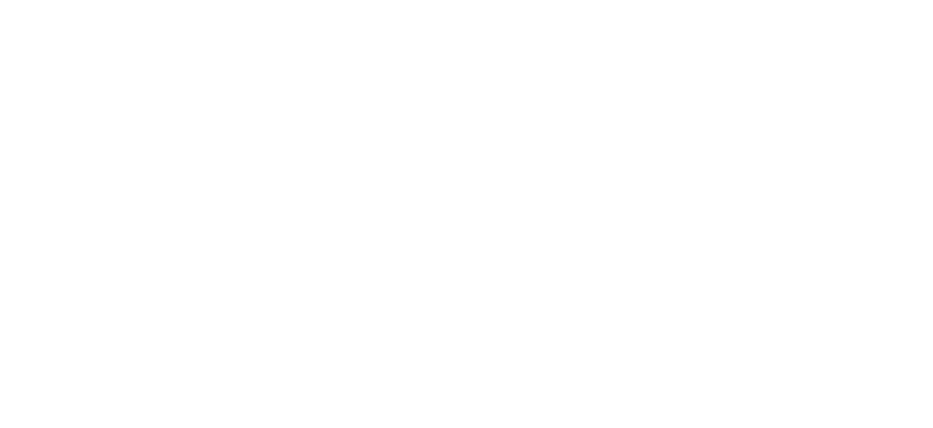
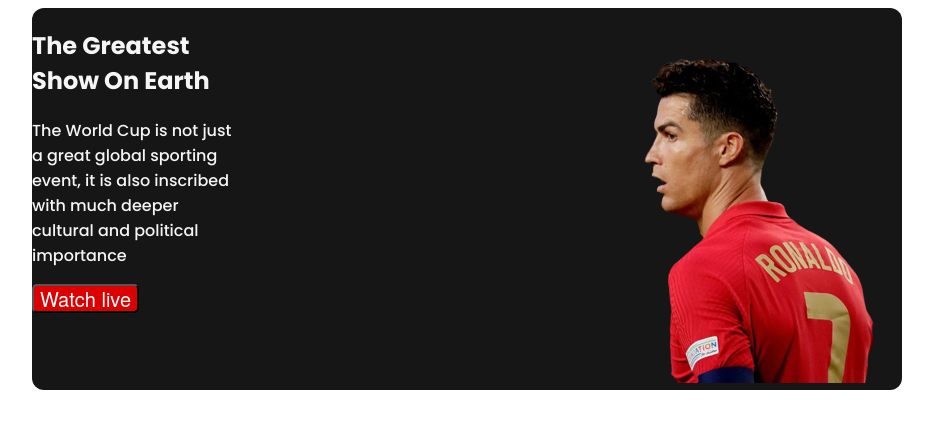
Before and after one commit to asadurrahman96/football-buzz, a plain HTML site: page index.html in a window 1280 px wide. Shown: the whole page, without its empty margins (173-1106 px from the left). Drawn offline with Linux system fonts and the light colour scheme.

Commit message:
top section added

```diff
--- a/index.html
+++ b/index.html
@@ -10,6 +10,21 @@
 </head>
 
 <body>
+    <main>
+        <section class="top-section">
+            <div class="top-headline">
+                <h1 class="Top-Class">
+                    <b>The Greatest Show On Earth</b>
+                </h1>
+                <P class="Top-Paragraph">The World Cup is not just a great global sporting event, it is also inscribed
+                    with much deeper
+                    cultural
+                    and political importance</P>
+                <button>Watch live</button>
+            </div>
+            <div class="cristiano-Ronaldo"><img src="images/CR7-removebg-preview.png" alt=""></div>
+        </section>
+    </main>
 
 </body>
 
--- a/style.css
+++ b/style.css
@@ -0,0 +1,41 @@
+@import url('https://fonts.googleapis.com/css2?family=Poppins:wght@500;700&display=swap');
+
+body {
+    font-family: 'Poppins', sans-serif;
+    color: whitesmoke;
+    background: #FFFFFF;
+
+
+}
+
+main {
+    display: flex;
+    justify-content: center;
+}
+
+/*...... Top-Section........ */
+.top-section {
+    display: flex;
+    background: #161616;
+    width: 870px;
+    border-radius: 12px;
+
+
+
+}
+
+
+
+
+
+button {
+    font-family: 'HelveticaNeue';
+    font-style: normal;
+    font-weight: 400;
+    font-size: 20px;
+    line-height: 23px;
+    text-align: center;
+    color: #FFFFFF;
+    background: #DD0000;
+    border-radius: 5px;
+}
```
Also changed, not shown: images/CR7-removebg-preview.png (added), images/Cristiano.webp (added), images/Neymi.png (added), 1 other file.
